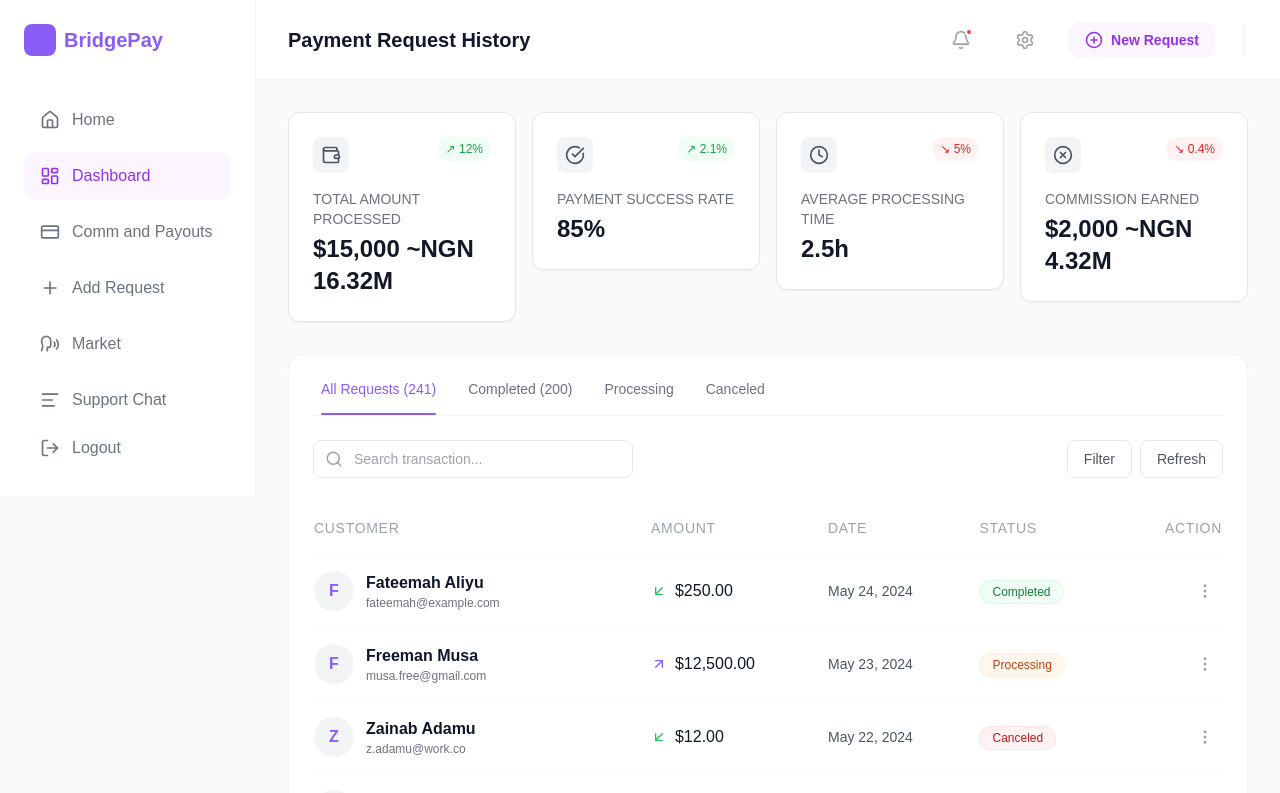
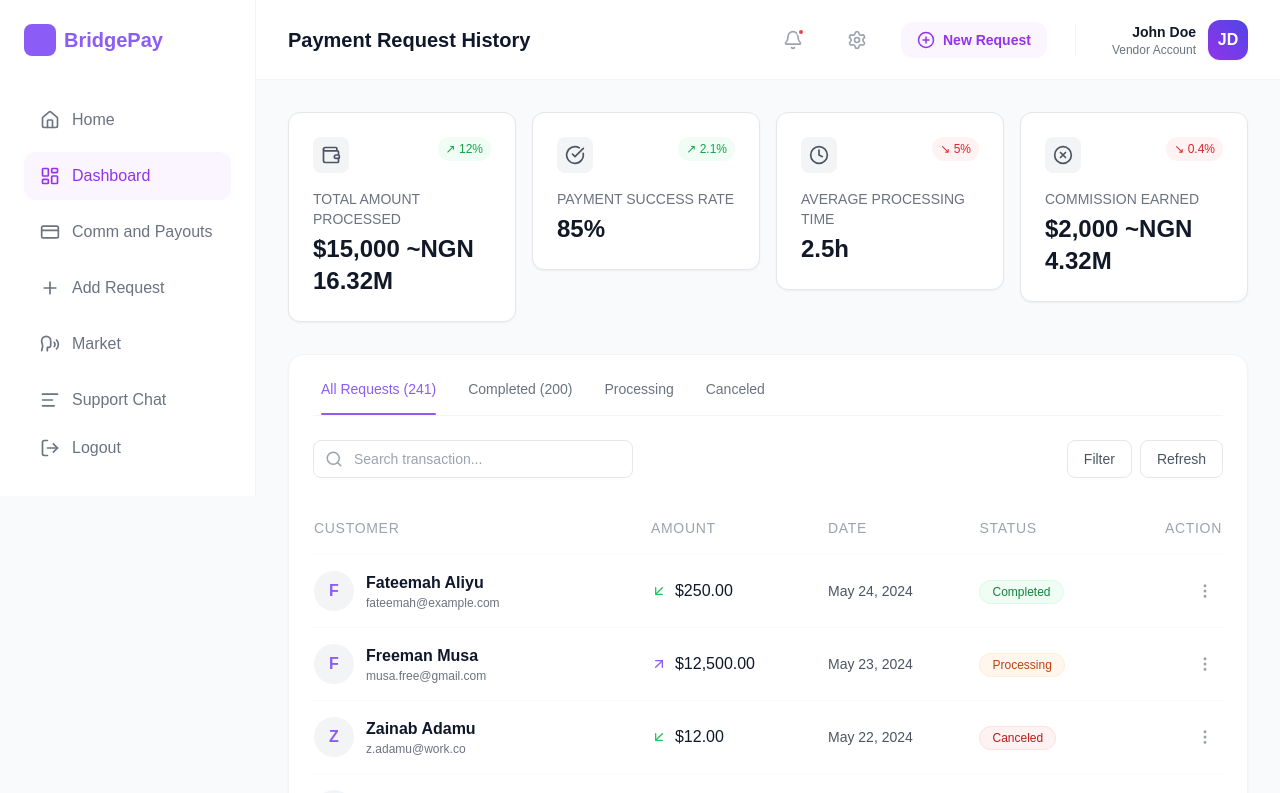
Before and after one commit to Abusadiq006/bridge-pay-dashboard, a React (Vite) app: page /dashboard in a window 1280 px wide. Shown: the top 793 px of the page. Built offline with nearby package versions, Linux system fonts and the light colour scheme; a web font is replaced by a local one.

Commit message:
Profile Section

```diff
--- a/src/components/Header.jsx
+++ b/src/components/Header.jsx
@@ -48,6 +48,21 @@ const Header = ({ onMenuClick }) => {
 
         {/* Divider */}
         <div className="h-8 w-[1px] bg-gray-100 mx-1"></div>
+
+        {/* Profile Section */}
+        <Link
+          to="/dashboard/settings"
+          className="flex items-center gap-3 pl-2 hover:opacity-80 transition-opacity"
+        >
+          <div className="text-right hidden md:block">
+            <p className="text-sm font-bold text-gray-900">John Doe</p>
+            <p className="text-xs text-gray-500">Vendor Account</p>
+          </div>
+          <div className="w-10 h-10 bg-gradient-to-tr from-purple-600 to-indigo-600 rounded-xl flex items-center justify-center text-white font-bold shadow-sm">
+            JD
+          </div>
+        </Link>
+
       </div>
     </header>
   );
```
